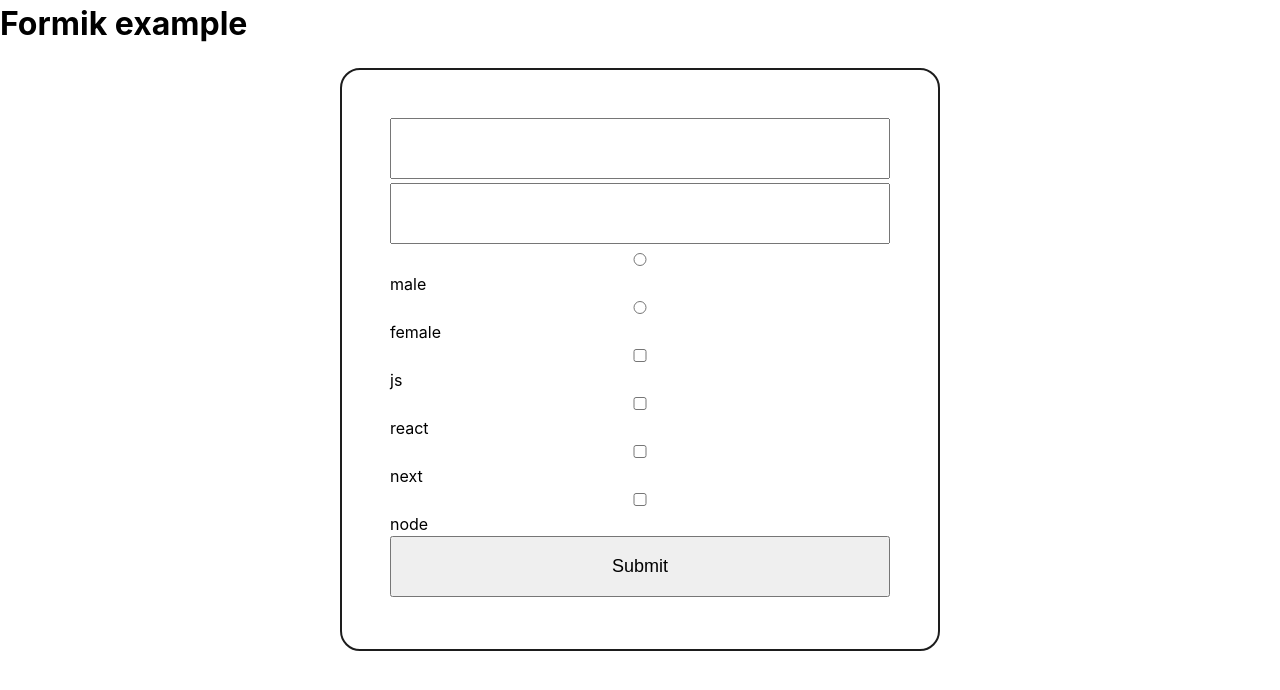
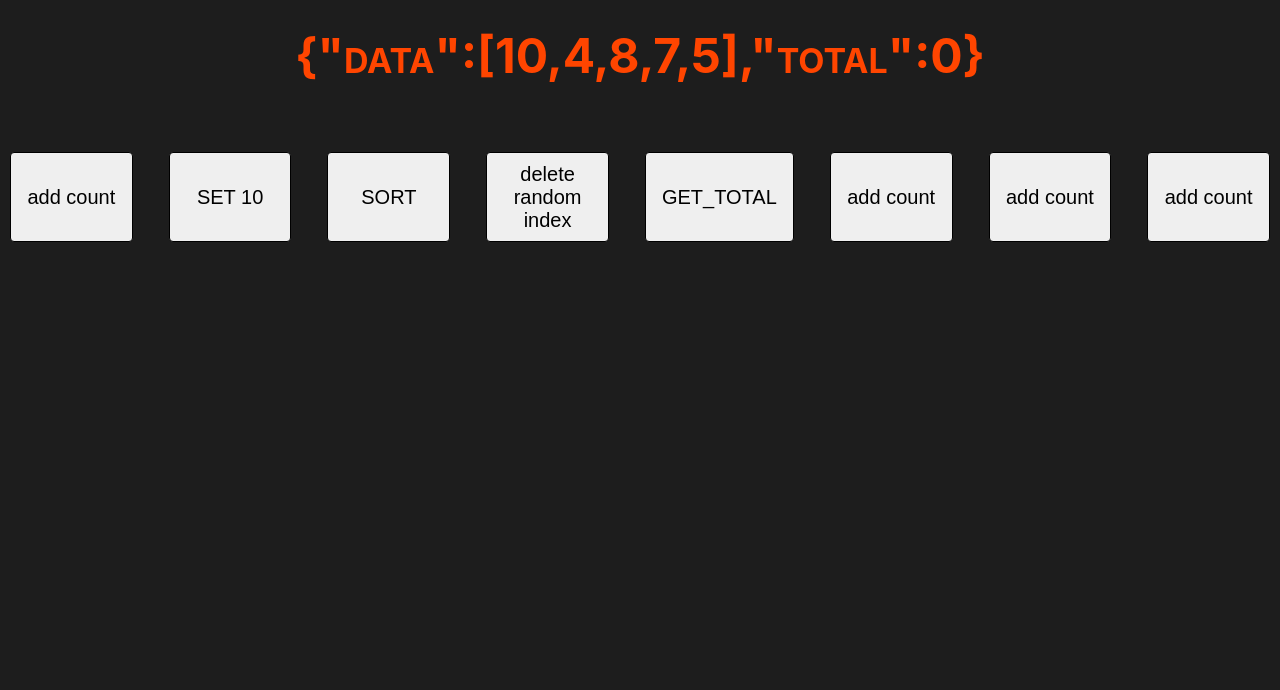
Before and after one commit to BrownEdgar/gods_of_react, a React (Vite) app: page / in a window 1280 px wide. Shown: the top 690 px of the page. Built offline with nearby package versions, Linux system fonts and the light colour scheme.

Commit message:
useReducer example

```diff
--- /dev/null
+++ b/src/Lessons/useReducer/App.jsx
@@ -0,0 +1,42 @@
+import React, { useReducer } from 'react'
+import reducer, { initialStateValue } from './reduecr';
+
+import ACTIONS from './actionTypes';
+import './App.scss'
+
+
+
+export default function App() {
+  const [state, dispatch] = useReducer(reducer, initialStateValue);
+
+  const handleClick = () => {
+    const random = Math.round(Math.random() * 1e3)
+    dispatch({ type: ACTIONS.ADD_ITEM, payload: random })
+  }
+
+  return (
+    <div className='App'>
+      <h1> {JSON.stringify(state)}</h1>
+      <div className="buttons">
+        <button onClick={handleClick}>add count</button>
+        <button
+          onClick={() => dispatch({ type: ACTIONS.SET_TEN })}
+        >
+          SET 10
+        </button>
+
+        <button onClick={() => dispatch({ type: ACTIONS.SORT })}>SORT</button>
+        <button onClick={() => {
+          const random = Math.round(Math.random() * state.length - 1)
+          dispatch({ type: ACTIONS.DELETE_BY_INDEX, payload: random })
+        }}>delete random index</button>
+        <button onClick={() => {
+          dispatch({ type: ACTIONS.GET_TOTAL })
+        }}>GET_TOTAL</button>
+        <button onClick={handleClick}>add count</button>
+        <button onClick={handleClick}>add count</button>
+        <button onClick={handleClick}>add count</button>
+      </div>
+    </div>
+  )
+}
--- /dev/null
+++ b/src/Lessons/useReducer/App.scss
@@ -0,0 +1,21 @@
+body {
+  background-color: #1d1d1d;
+}
+.App {
+  margin: 20px auto;
+  h1 {
+    color: orangered;
+    text-align: center;
+    margin-bottom: 50px;
+    font-variant: small-caps;
+    font-size: 3em;
+  }
+  .buttons {
+    display: grid;
+    grid-template-columns: repeat(8, 1fr);
+    gap: 16px;
+    button {
+      font-size: 20px;
+    }
+  }
+}
--- /dev/null
+++ b/src/Lessons/useReducer/actionTypes.js
@@ -0,0 +1,16 @@
+const ADD_COUNT = 'ADD_COUNT';
+const MINUS_COUNT = 'MINUS_COUNT';
+const RESET_COUNT = 'RESET_COUNT';
+const ADD_ITEM = 'ADD_ITEM';
+const SET_TEN = 'SET_TEN';
+const SORT = 'SORT';
+const DELETE_BY_INDEX = 'DELETE_BY_INDEX';
+const GET_TOTAL = 'GET_TOTAL';
+
+
+export default {
+  ADD_ITEM,
+  SET_TEN,
+  SORT,
+  GET_TOTAL
+}
--- /dev/null
+++ b/src/Lessons/useReducer/reduecr.js
@@ -0,0 +1,38 @@
+// import { ADD_COUNT, MINUS_COUNT, RESET_COUNT } from './actionTypes';
+import ACTIONS from './actionTypes'
+export const initialStateValue = {
+  data: [10, 4, 8, 7, 5],
+  total: 0
+};
+
+function reducer(state = initialStateValue, action) {
+  switch (action.type) {
+    // case ACTIONS.ADD_ITEM: return [...state, action.payload]
+    // case ACTIONS.SET_TEN: return setRandom()
+    // case ACTIONS.SORT: return setSorted(state)
+    // case ACTIONS.DELETE_BY_INDEX: return deleteByIndex(state, action.payload)
+    case ACTIONS.GET_TOTAL: return getTotal(state)
+    default: return state
+  }
+}
+
+const getTotal = (state) => {
+  const sum = state.data.reduce((acc, cv) => acc + cv, 0);
+  return {
+    ...state,
+    total: sum
+  }
+}
+
+const deleteByIndex = (state, index) => {
+  return state.toSpliced(index, 1)
+}
+
+const setSorted = (state) => {
+  return state.toSorted((a, b) => a - b)
+}
+const setRandom = () => {
+  return new Array(10).fill().map(() => Math.round(Math.random() * 1e3))
+}
+
+export default reducer;
--- a/src/main.jsx
+++ b/src/main.jsx
@@ -1,6 +1,6 @@
 import React from 'react'
 import ReactDOM from 'react-dom/client'
-import App from './Lessons/Formik/App'
+import App from './Lessons/useReducer/App'
 import './index.css'
 
 ReactDOM.createRoot(document.getElementById('root')).render(<App />)
```
